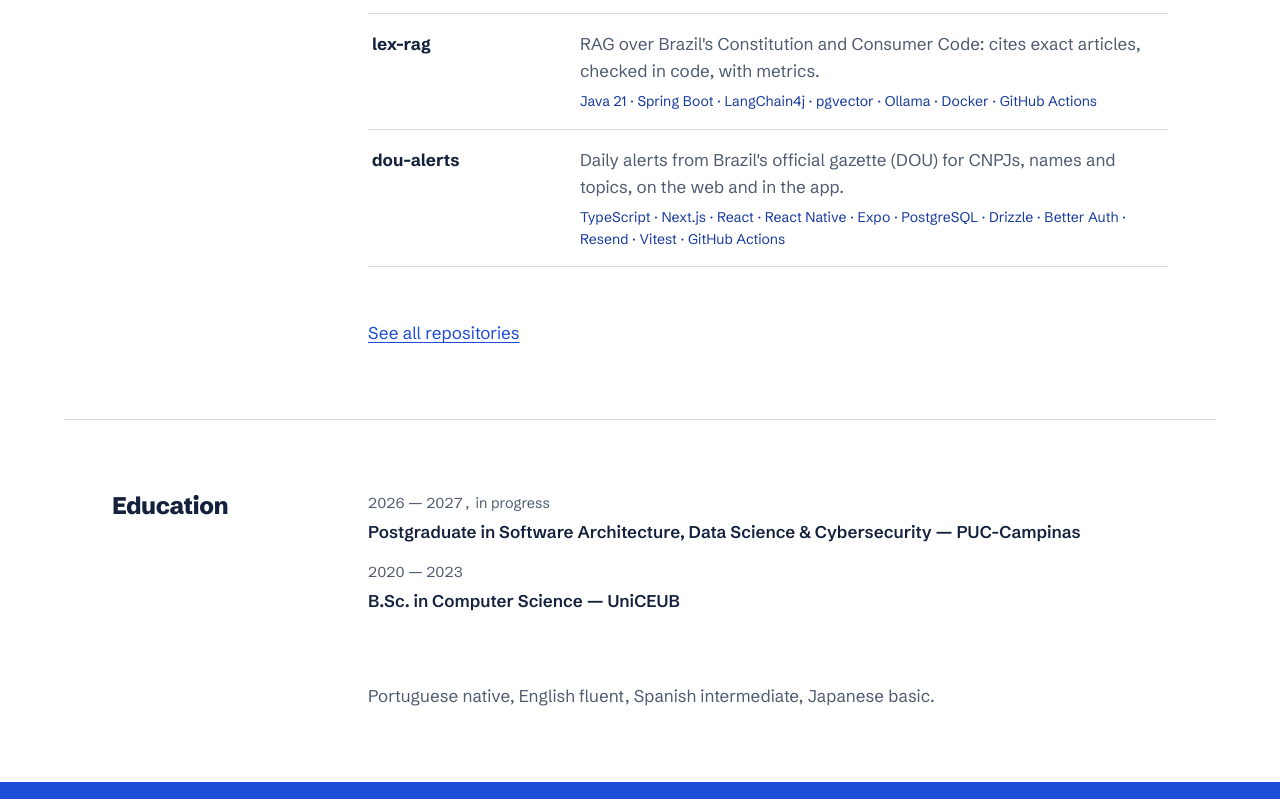
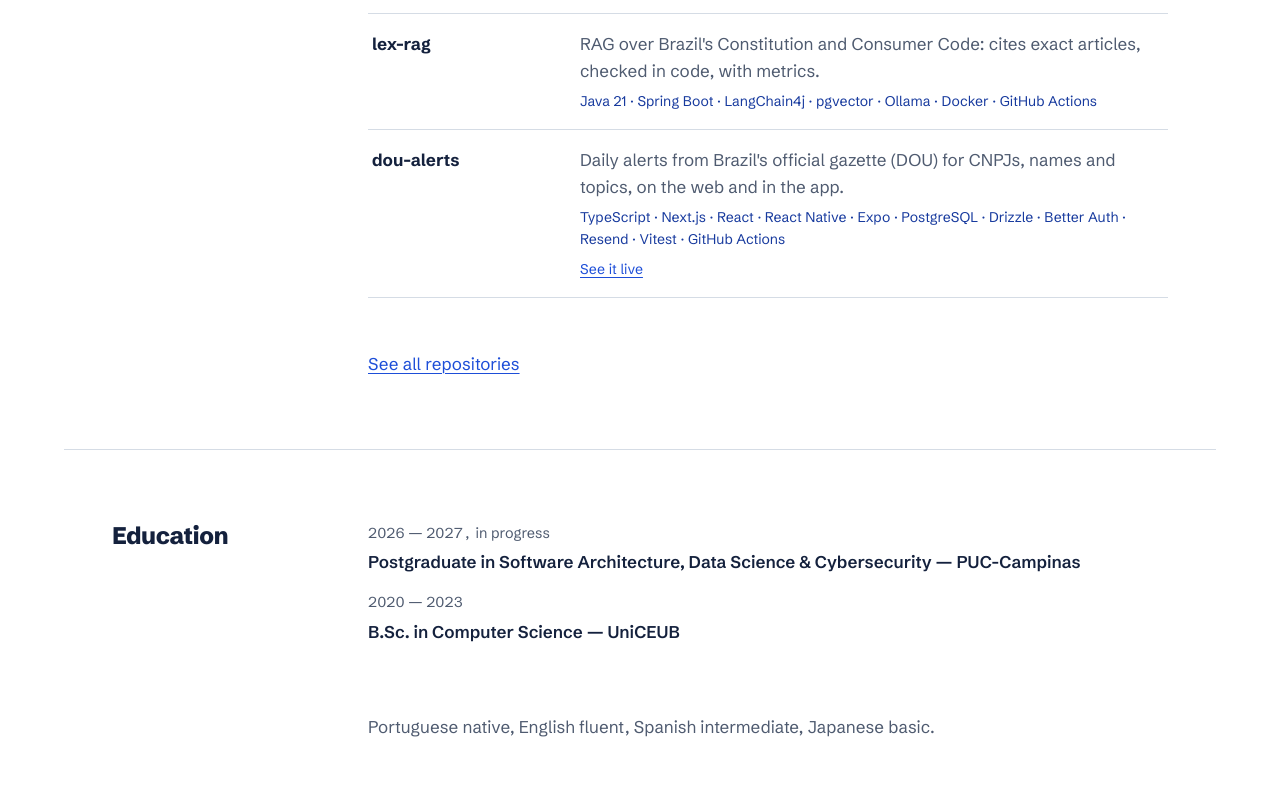
Before and after one commit to vinicius-carv/portfolio, a plain HTML site: page index.html in a window 1280 px wide. Shown: the part 3261-4060 px from the top of the page. Drawn offline with Linux system fonts and the light colour scheme; a script that the page names is missing.

Commit message:
feat: add live link to dou-alerts
Generated with AI

Co-Authored-By: AI <ai@example.com>

```diff
--- a/index.html
+++ b/index.html
@@ -164,7 +164,7 @@
         <li><a href="https://github.com/vinicius-carv/liferay-claude-skills"><span class="r-name">liferay-claude-skills</span><span class="r-desc" data-i18n="proj.liferay-claude-skills.desc">Plugin do Claude Code para Liferay: setup verificado, configs e busca no código-fonte.</span><span class="r-lang">Node.js · Liferay DXP · OSGi · Claude Code · GitHub Actions</span></a></li>
         <li><a href="https://github.com/vinicius-carv/mcp-brasil"><span class="r-name">mcp-brasil</span><span class="r-desc" data-i18n="proj.mcp-brasil.desc">Servidor MCP com dados públicos do Brasil: CNPJ, CEP, IBGE e busca no Diário Oficial da União.</span><span class="r-lang">TypeScript · Node.js · MCP SDK · Zod · Vitest · npm · GitHub Actions</span></a></li>
         <li><a href="https://github.com/vinicius-carv/lex-rag"><span class="r-name">lex-rag</span><span class="r-desc" data-i18n="proj.lex-rag.desc">RAG sobre a Constituição e o CDC: cita os artigos exatos, conferidos em código, com métricas.</span><span class="r-lang">Java 21 · Spring Boot · LangChain4j · pgvector · Ollama · Docker · GitHub Actions</span></a></li>
-        <li><a href="https://github.com/vinicius-carv/dou-alerts"><span class="r-name">dou-alerts</span><span class="r-desc" data-i18n="proj.dou-alerts.desc">Alertas diários do Diário Oficial da União para CNPJs, nomes e temas, na web e no app.</span><span class="r-lang">TypeScript · Next.js · React · React Native · Expo · PostgreSQL · Drizzle · Better Auth · Resend · Vitest · GitHub Actions</span></a></li>
+        <li><a href="https://github.com/vinicius-carv/dou-alerts"><span class="r-name">dou-alerts</span><span class="r-desc" data-i18n="proj.dou-alerts.desc">Alertas diários do Diário Oficial da União para CNPJs, nomes e temas, na web e no app.</span><span class="r-lang">TypeScript · Next.js · React · React Native · Expo · PostgreSQL · Drizzle · Better Auth · Resend · Vitest · GitHub Actions</span></a><p class="r-live"><a href="https://dou.vinicius-carv.com.br" data-i18n="proj.live">Ver ao vivo</a></p></li>
       </ul>
       <p class="more"><a href="https://github.com/vinicius-carv?tab=repositories" data-i18n="repo.all">Ver todos os repositórios</a></p>
     </section>
--- a/main.js
+++ b/main.js
@@ -61,6 +61,7 @@ const EN = {
   "proj.mcp-brasil.desc": "MCP server for Brazilian public data: CNPJ, CEP, IBGE and Diário Oficial da União search.",
   "proj.lex-rag.desc": "RAG over Brazil's Constitution and Consumer Code: cites exact articles, checked in code, with metrics.",
   "proj.dou-alerts.desc": "Daily alerts from Brazil's official gazette (DOU) for CNPJs, names and topics, on the web and in the app.",
+  "proj.live": "See it live",
   "repo.all": "See all repositories",
   "h.edu": "Education",
   "edu.1.when": "2026 — 2027, in progress",
--- a/styles.css
+++ b/styles.css
@@ -272,6 +272,9 @@ h3 { margin: 0; font-size: 1.2rem; font-weight: 700; letter-spacing: -.01em; }
 .r-name { font-weight: 700; overflow-wrap: anywhere; }
 .r-desc { color: var(--muted); display: -webkit-box; -webkit-line-clamp: 2; -webkit-box-orient: vertical; overflow: hidden; }
 .r-lang { grid-column: 2; font-size: .875rem; color: var(--azul-deep); }
+.repos .r-live { margin: -.5rem 0 0; padding: 0 .25rem 1rem 13.25rem; font-size: .875rem; }
+.repos .r-live a { display: inline; padding: 0; color: var(--azul); text-decoration: underline; }
+.repos .r-live a:hover { background: none; }
 .more { margin: 1.25rem 0 0; }
 .repos, .more { grid-column: 2; }
 
@@ -305,6 +308,7 @@ h3 { margin: 0; font-size: 1.2rem; font-weight: 700; letter-spacing: -.01em; }
   .block { grid-template-columns: 1fr; gap: 1.25rem; }  .repos, .more, .langs, .contact p { grid-column: auto; }
   .repos a { grid-template-columns: 1fr; gap: .2rem; }
   .r-lang { grid-column: auto; }
+  .repos .r-live { padding-left: .25rem; }
   .r-desc { display: block; }
   .top nav { display: none; }
   .tools { margin-left: auto; }
```
